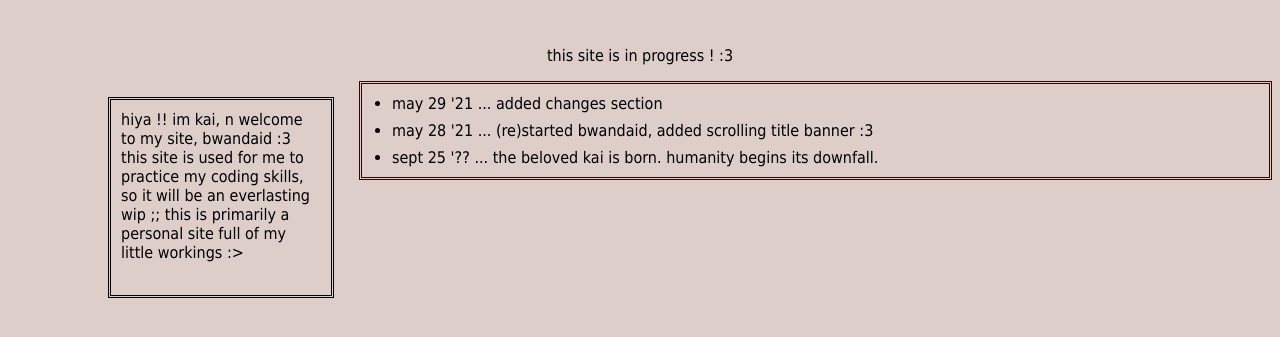
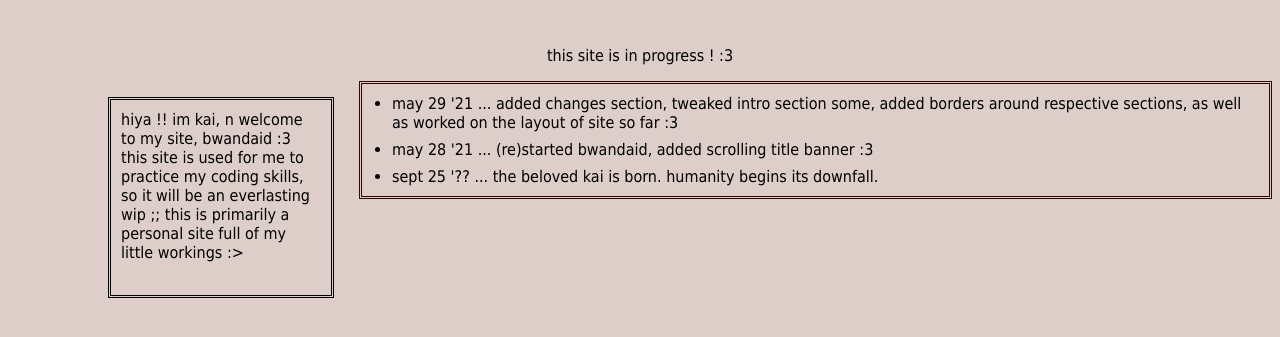
Before and after one commit to the-meliorist/the-meliorist.github.io, a Jekyll site: the page index.html, which Jekyll copies as it is, in a window 1280 px wide. Shown: the top 337 px of the page. Built offline with Jekyll 4.4.1, drawn with Linux system fonts in a browser that asks for light colours.

Commit message:
Update index.html

```diff
--- a/index.html
+++ b/index.html
@@ -12,7 +12,7 @@
    <p class="siteintro"> hiya !! im kai, n welcome to my site, bwandaid :3 this site is used for me to practice my coding skills, so it will be an everlasting wip ;; this is primarily a personal site full of my little workings :> </p>
 
      <ul class="changes">
-       <li> may 29 '21 ... added changes section </li>
+       <li> may 29 '21 ... added changes section, tweaked intro section some, added borders around respective sections, as well as worked on the layout of site so far :3</li>
        <li> may 28 '21 ... (re)started bwandaid, added scrolling title banner :3 </li>
        <li> sept 25 '?? ... the beloved kai is born. humanity begins its downfall. </il>
      </ul>
```
